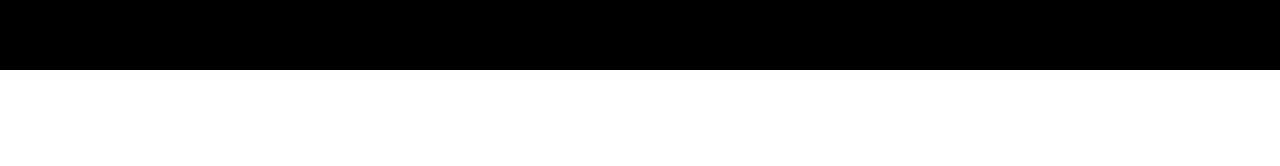
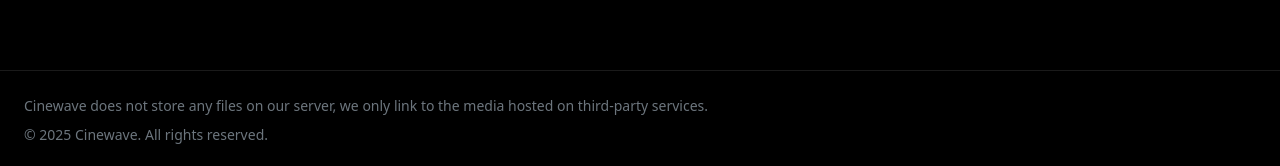
Before and after one commit to jawahargovindasamy/CineWave, a React (Vite) app: page / in a window 1280 px wide. Shown: the part 1632-1798 px from the top of the page. Before the commit the page ends 1702 px from the top, so only its background shows below. Built offline with nearby package versions, Linux system fonts and the light colour scheme; no server answers.

Commit message:
Add Footer component and integrate it into AppWrapper; conditionally render based on route

```diff
--- a/src/App.jsx
+++ b/src/App.jsx
@@ -1,6 +1,6 @@
 import React from "react";
+import { BrowserRouter, Route, Routes, useLocation } from "react-router-dom";
 import Home from "./Pages/Home";
-import { BrowserRouter, Route, Routes } from "react-router-dom";
 import Search from "./Pages/Search";
 import Movie from "./Pages/Movie";
 import Series from "./Pages/Series";
@@ -9,26 +9,41 @@ import Genres from "./Pages/Genres";
 import MovieGenrePage from "./Pages/MovieGenrePage";
 import TVGenrePage from "./Pages/TVGenrePage";
 import Person from "./Pages/Person";
+import Footer from "./Components/Footer";
 
-const App = () => {
+const AppWrapper = () => {
+  const location = useLocation();
+
+  const hide =
+    location.pathname.includes("/play");
+
   return (
-    <BrowserRouter>
+    <>
       <Routes>
         <Route path="/" element={<Home />} />
         <Route path="/search" element={<Search />} />
         <Route path="/movie/:id" element={<Movie />} />
         <Route path="/movie/:id/play" element={<VideoPlayer />} />
-        <Route path="/tv/:id" element={<Series />} />
         <Route
           path="/tv/:id/season/:season/episode/:episode/play"
           element={<VideoPlayer />}
         />
+        <Route path="/tv/:id" element={<Series />} />
         <Route path="/genres" element={<Genres />} />
         <Route path="/genre/movie/:id" element={<MovieGenrePage />} />
         <Route path="/genre/tv/:id" element={<TVGenrePage />} />
-
         <Route path="/person/:id" element={<Person />} />
       </Routes>
+
+      {!hide && <Footer />}
+    </>
+  );
+};
+
+const App = () => {
+  return (
+    <BrowserRouter>
+      <AppWrapper />
     </BrowserRouter>
   );
 };
--- /dev/null
+++ b/src/Components/Footer.jsx
@@ -0,0 +1,25 @@
+import React from "react";
+
+const Footer = () => {
+  return (
+    <footer
+      className="text-secondary py-4 px-4"
+      style={{
+        fontSize: "14px",
+        background: "#000",
+        borderTop: "1px solid rgba(255,255,255,0.1)",
+      }}
+    >
+      <p className="mb-2">
+        Cinewave does not store any files on our server, we only link to the
+        media hosted on third-party services.
+      </p>
+
+      <p className="mb-0">
+        © {new Date().getFullYear()} Cinewave. All rights reserved.
+      </p>
+    </footer>
+  );
+};
+
+export default Footer;
```
